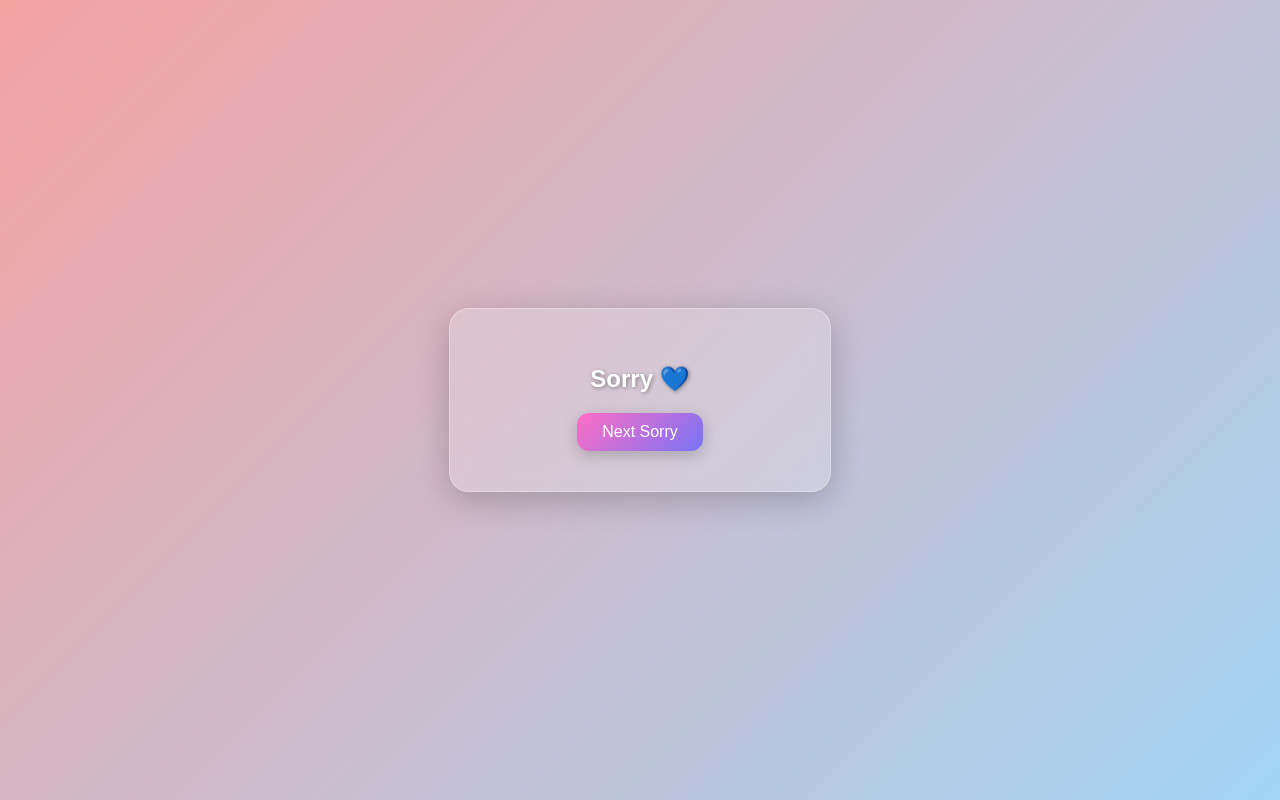
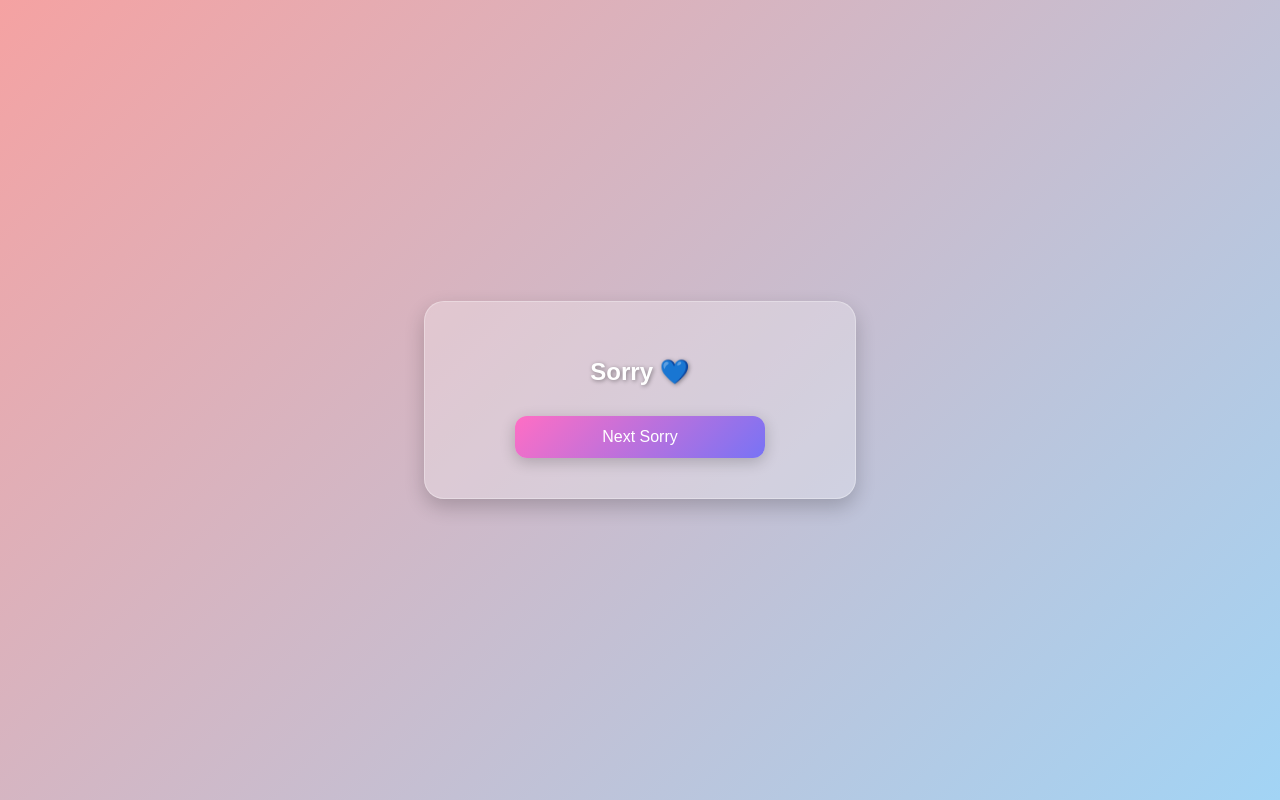
Before and after one commit to Asif2002/sorry, a plain HTML site: page index.html in a window 1280 px wide. Drawn offline with Linux system fonts and the light colour scheme.

Commit message:
Update index.html

```diff
--- a/index.html
+++ b/index.html
@@ -14,22 +14,21 @@
     justify-content: center;
     align-items: center;
     font-family: Arial, sans-serif;
-    /* Gradient background for nice effect */
+    background-color: #f5a2a2; /* fallback solid color */
     background: linear-gradient(135deg, #f5a2a2, #a2d4f5);
     overflow: hidden;
   }
 
   /* Glass box */
   .glass-box {
-    background: rgba(255, 255, 255, 0.2); /* semi-transparent white */
-    backdrop-filter: blur(10px);          /* blur effect behind */
-    -webkit-backdrop-filter: blur(10px);  /* for Safari */
+    background: rgba(255, 255, 255, 0.25); /* semi-transparent */
     border-radius: 20px;
     border: 1px solid rgba(255, 255, 255, 0.3);
     padding: 40px;
-    width: 300px;
+    width: 90%;
+    max-width: 350px;
     text-align: center;
-    box-shadow: 0 8px 32px rgba(0,0,0,0.2);
+    box-shadow: 0 8px 20px rgba(0,0,0,0.2);
     color: #fff;
   }
 
@@ -40,23 +39,25 @@
   }
 
   button {
-  padding: 10px 25px;
+    width: 80%;
+    max-width: 250px;
+    padding: 12px;
     font-size: 16px;
     border: none;
     border-radius: 12px;
     cursor: pointer;
     color: #fff;
-  background: linear-gradient(135deg, #ff6ec4, #7873f5); /* gradient */
+    background: linear-gradient(135deg, #ff6ec4, #7873f5);
     box-shadow: 0 4px 15px rgba(0,0,0,0.2);
     transition: all 0.3s ease;
+    margin-top: 10px;
   }
 
   button:hover {
-  background: linear-gradient(135deg, #ff9ede, #5ac8fa); /* hover gradient */
-  transform: scale(1.05); /* slightly grow on hover */
-  box-shadow: 0 6px 20px rgba(0,0,0,0.3); /* deeper shadow */
+    background: linear-gradient(135deg, #ff9ede, #5ac8fa);
+    transform: scale(1.05);
+    box-shadow: 0 6px 20px rgba(0,0,0,0.3);
   }
-
 </style>
 </head>
 <body>
@@ -89,7 +90,6 @@ const apologies = [
   "Nothing matters more than your happiness 💛"
 ];
 
-
 let index = 0;
 function nextSorry() {
   index = (index + 1) % apologies.length;
```
Lines whose indentation alone changed are shown as unchanged.
